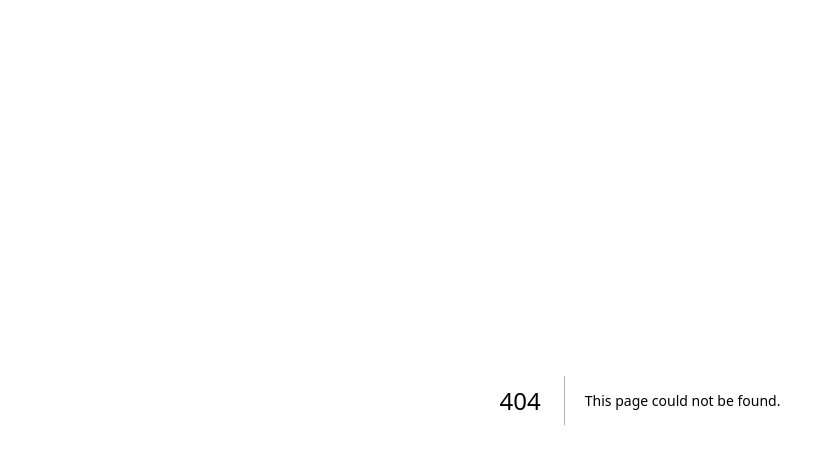
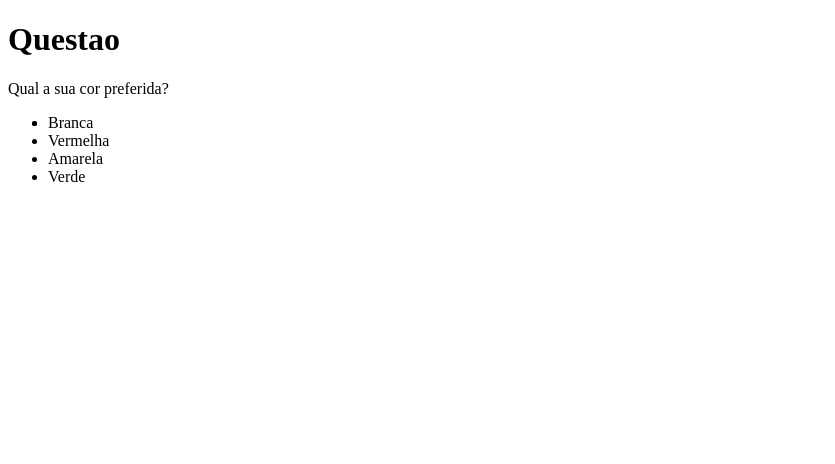
Before and after one commit to filipealvesr2019/next-basico, a Next.js app: page /questao in a window 1280 px wide. Before the commit this address had no page. Shown: the top 464 px of the page, without its empty margins (0-835 px from the left). Built offline with nearby package versions, Linux system fonts and the light colour scheme.

Commit message:
Integrando com API #01

```diff
--- /dev/null
+++ b/src/pages/api/questao/[id].js
@@ -0,0 +1,12 @@
+export default function questao(req, res){
+    const id = req.query.id
+    if(req.method === "GET"){
+        res.status(200).json({
+            id,
+            enunciado: 'Qual a sua cor preferida?',
+            respostas: ['Branca', 'Vermelha', 'Amarela', "Verde"]
+        })
+    } else {
+        res.status(405).send()
+    }
+}
--- /dev/null
+++ b/src/pages/questao.jsx
@@ -0,0 +1,34 @@
+import { useEffect, useState } from "react";
+
+export default function questao() {
+  const [questao, setQuestao] = useState(null);
+
+  useEffect(() => {
+    fetch("http://localhost:3000/api/questao/123")
+      .then((response) => response.json())
+      .then(setQuestao);
+  }, []);
+
+  function renderizarRespostas() {
+    if (questao) {
+      return questao.respostas.map((response, index) =>
+      {
+        return <li key={index}>{response}</li>
+      }
+
+      );
+    }
+    return false;
+  }
+  return (
+    <>
+      <h1>Questao</h1>
+      <div>
+        <span>{questao?.enunciado}</span>
+        <ul>
+          <li>{renderizarRespostas()}</li>
+        </ul>
+      </div>
+    </>
+  );
+}
```
